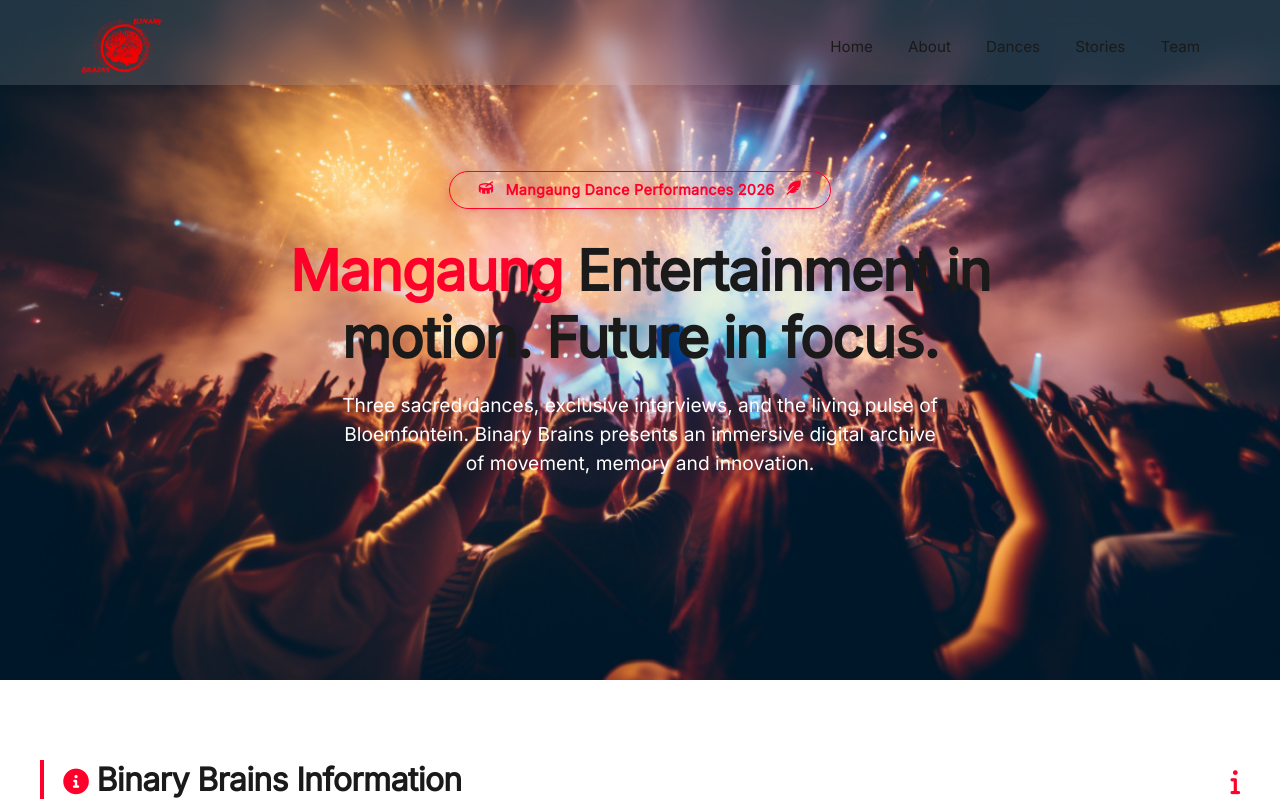
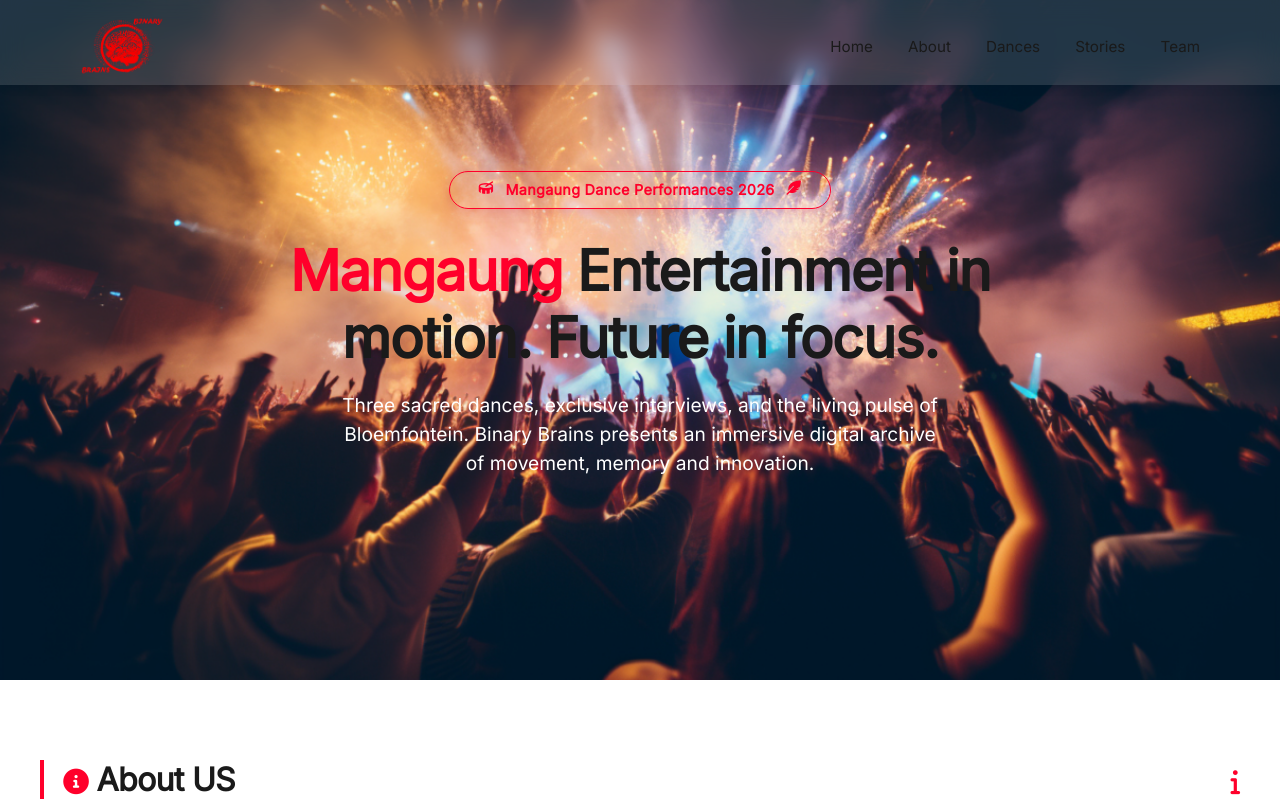
Before and after one commit to MartuorDysiphon/Binary-Brains-Software-Engineering, a React (Create React App) app: page / in a window 1280 px wide. Shown: the top 800 px of the page. Built offline with nearby package versions, Linux system fonts and the light colour scheme.

Commit message:
About US Fix

```diff
--- a/src/components/about/about.jsx
+++ b/src/components/about/about.jsx
@@ -5,7 +5,7 @@
     return (
         <section id="about" className="about">
             <div className="section-header">
-                <h2><i className="fas fa-info-circle"></i> Binary Brains Information </h2>
+                <h2><i className="fas fa-info-circle"></i> About US </h2>
                 <i className="fas fa-info"></i>
             </div>
             <p className="about-description">
```
